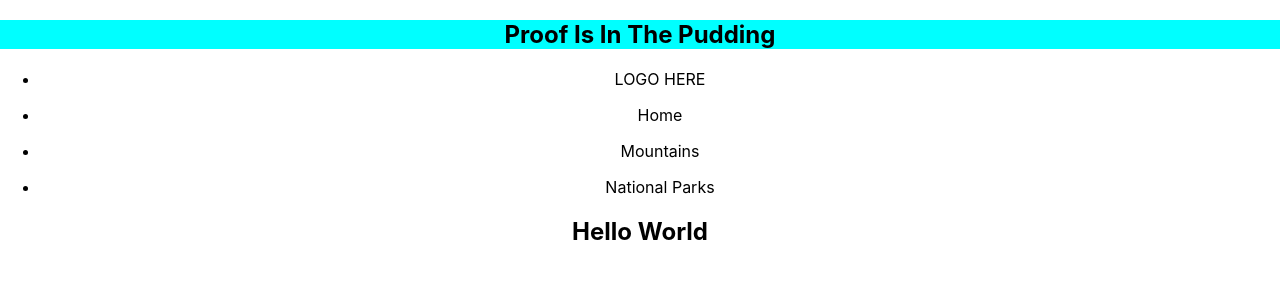
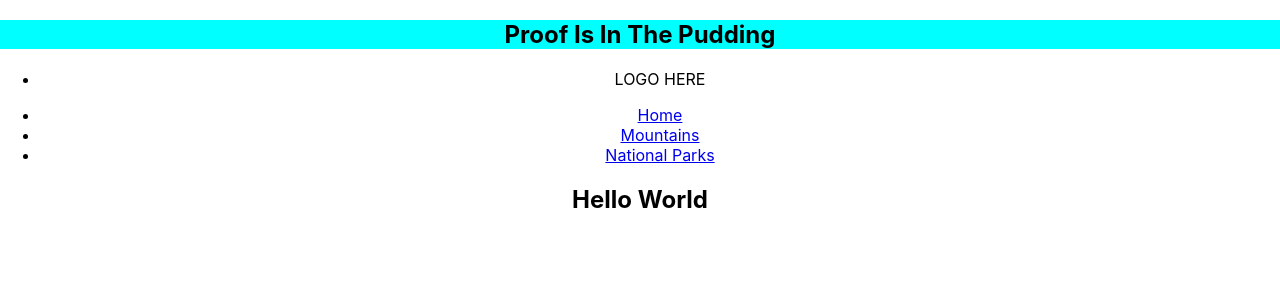
Before and after one commit to impossiblejones/Capstone_NationalParks_Group7, a React (Create React App) app: page / in a window 1280 px wide. Shown: the top 300 px of the page. Built offline with nearby package versions, Linux system fonts and the light colour scheme.

Commit message:
Create a Linked text component

```diff
--- /dev/null
+++ b/src/LinkedItem.js
@@ -0,0 +1,10 @@
+import "./LinkedItem.css"
+
+const LinkedItem = ({ linkText, isActive = false }) => {
+
+    return (
+        <a className={isActive ? "LinkedItem active" : "LinkedItem"} href="#">
+            {linkText}
+        </a>)
+}
+export default LinkedItem;
--- a/src/NavBar.js
+++ b/src/NavBar.js
@@ -1,4 +1,6 @@
 import "./NavBar.css"
+import "./LinkedItem"
+import LinkedItem from "./LinkedItem";
 
 const NavBar = () => {
 	return (
@@ -10,13 +12,13 @@ const NavBar = () => {
 					<p>LOGO HERE</p>
 				</li>
 				<li>
-					<p>Home</p>
+					<LinkedItem linkText={"Home"} isActive={true} />
 				</li>
 				<li>
-					<p>Mountains</p>
+					<LinkedItem linkText={"Mountains"} isActive={false} />
 				</li>
 				<li>
-					<p>National Parks</p>
+					<LinkedItem linkText={"National Parks"} isActive={false} />
 				</li>
 			</ul>
 		</header>
```
Also changed, not shown: src/LinkedItem.css (added).
